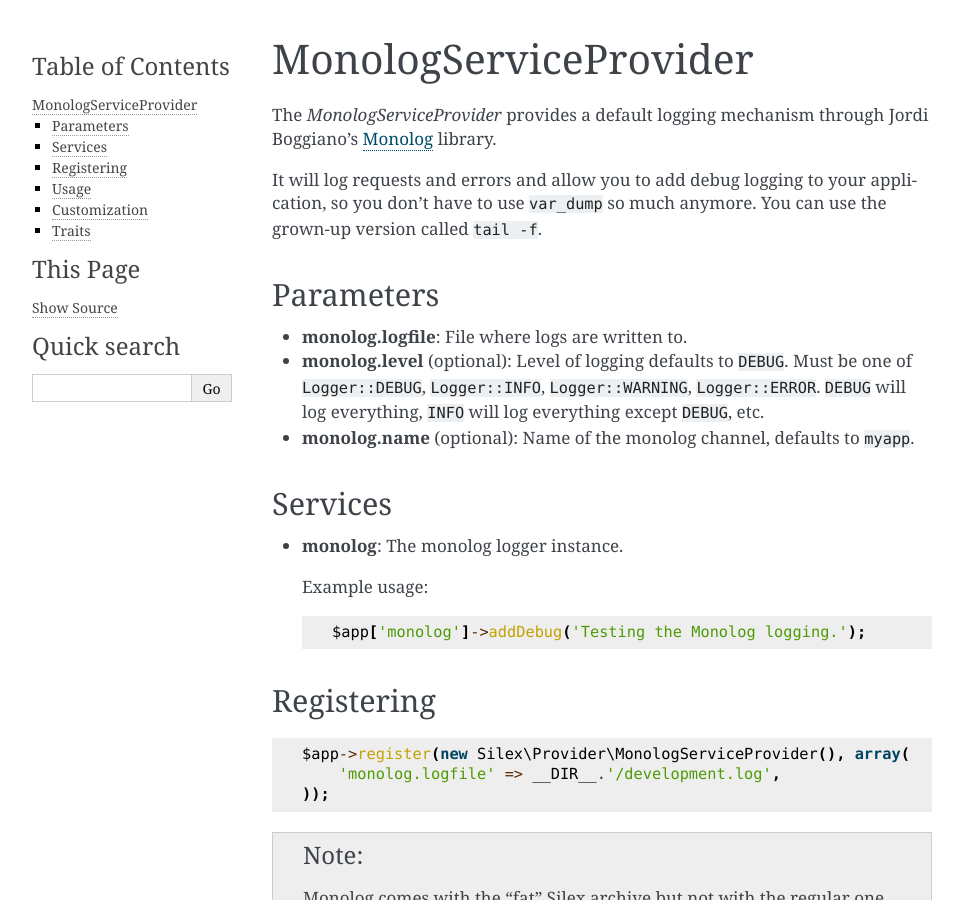
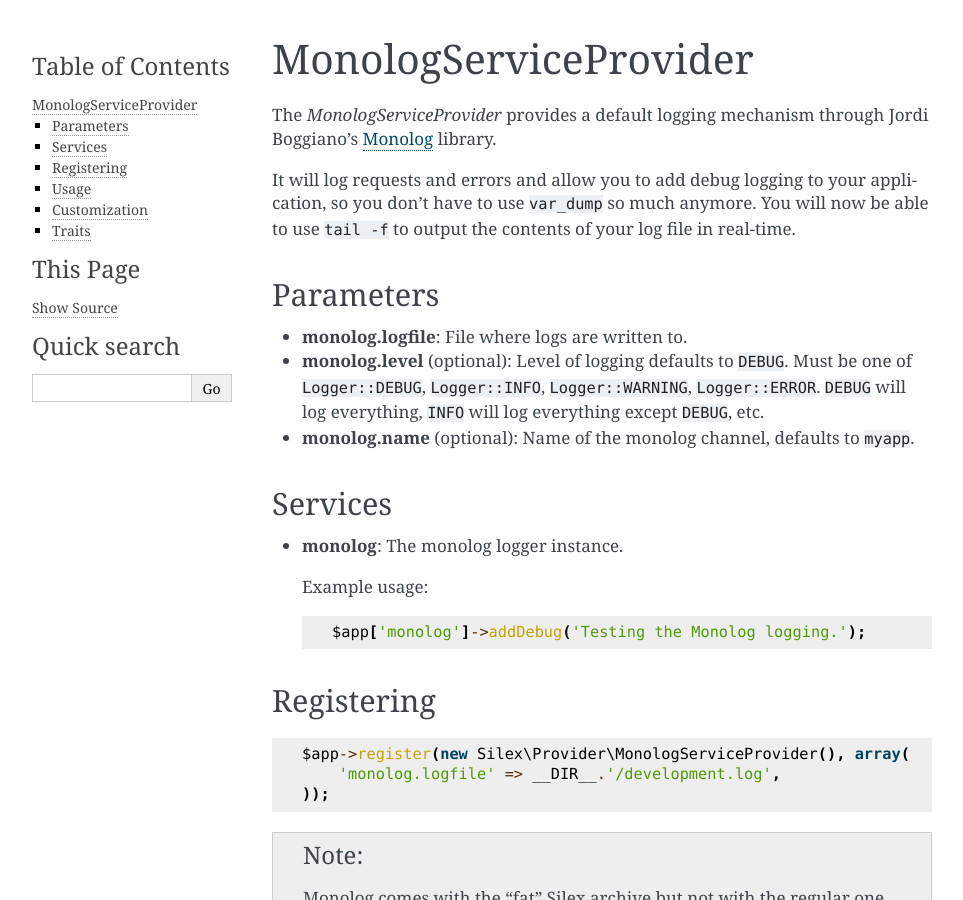
Before and after one commit to silexphp/Silex, a Sphinx documentation site: the page built from doc/providers/monolog.rst, in a window 1280 px wide and 900 px high. Shown: the whole window, without its empty margins (148-1111 px from the left). Built offline with Sphinx 7.4.7, drawn with Linux system fonts in a browser that asks for light colours; pages that are not in the unit, such as notebooks, are missing from menus.

Commit message:
Make Monolog documentation less condescending.
Telling users that haven't yet used your application that they are not "grown-ups" is not a good way to start off.

```diff
--- a/doc/providers/monolog.rst
+++ b/doc/providers/monolog.rst
@@ -5,8 +5,9 @@
 Jordi Boggiano's `Monolog <https://github.com/Seldaek/monolog>`_ library.
 
 It will log requests and errors and allow you to add debug logging to your
-application, so you don't have to use ``var_dump`` so much anymore. You can
-use the grown-up version called ``tail -f``.
+application, so you don't have to use ``var_dump`` so much anymore. You will
+now be able to use ``tail -f`` to output the contents of your log file in
+real-time.
 
 Parameters
 ----------
```
